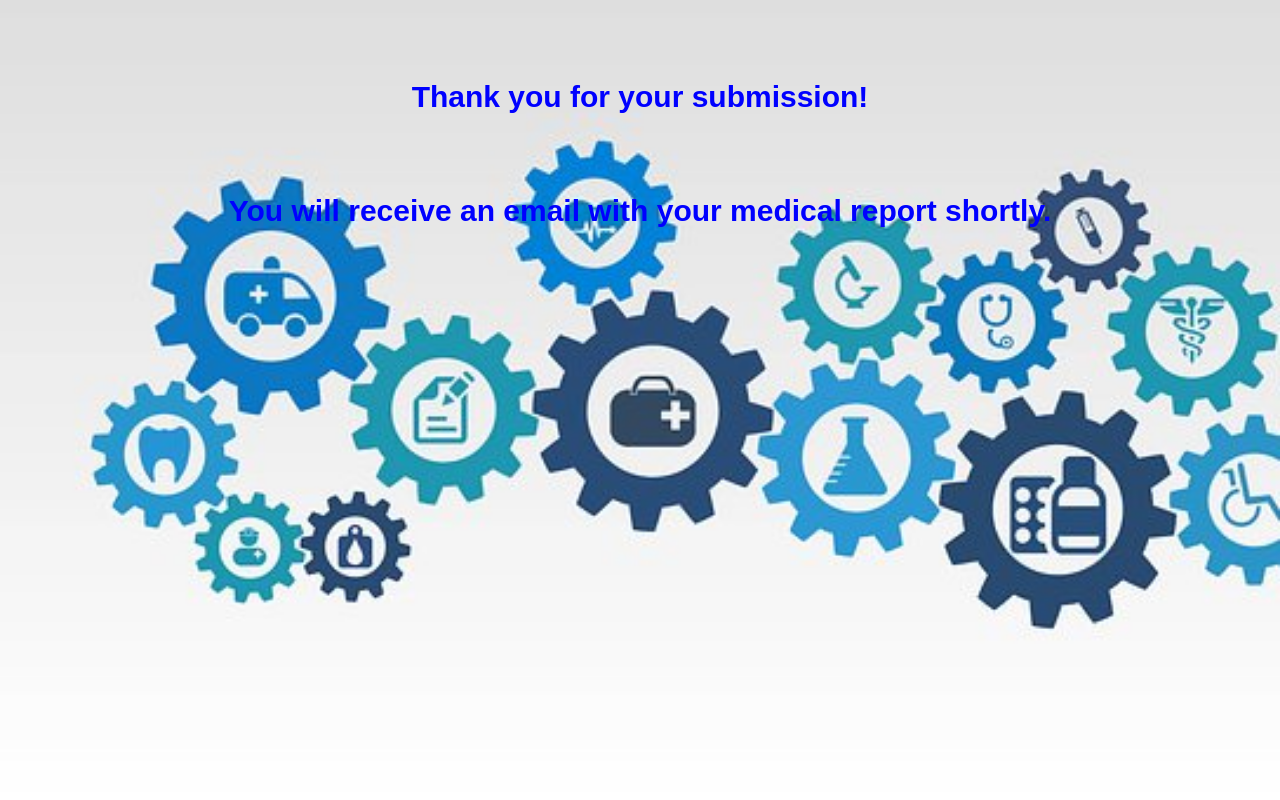
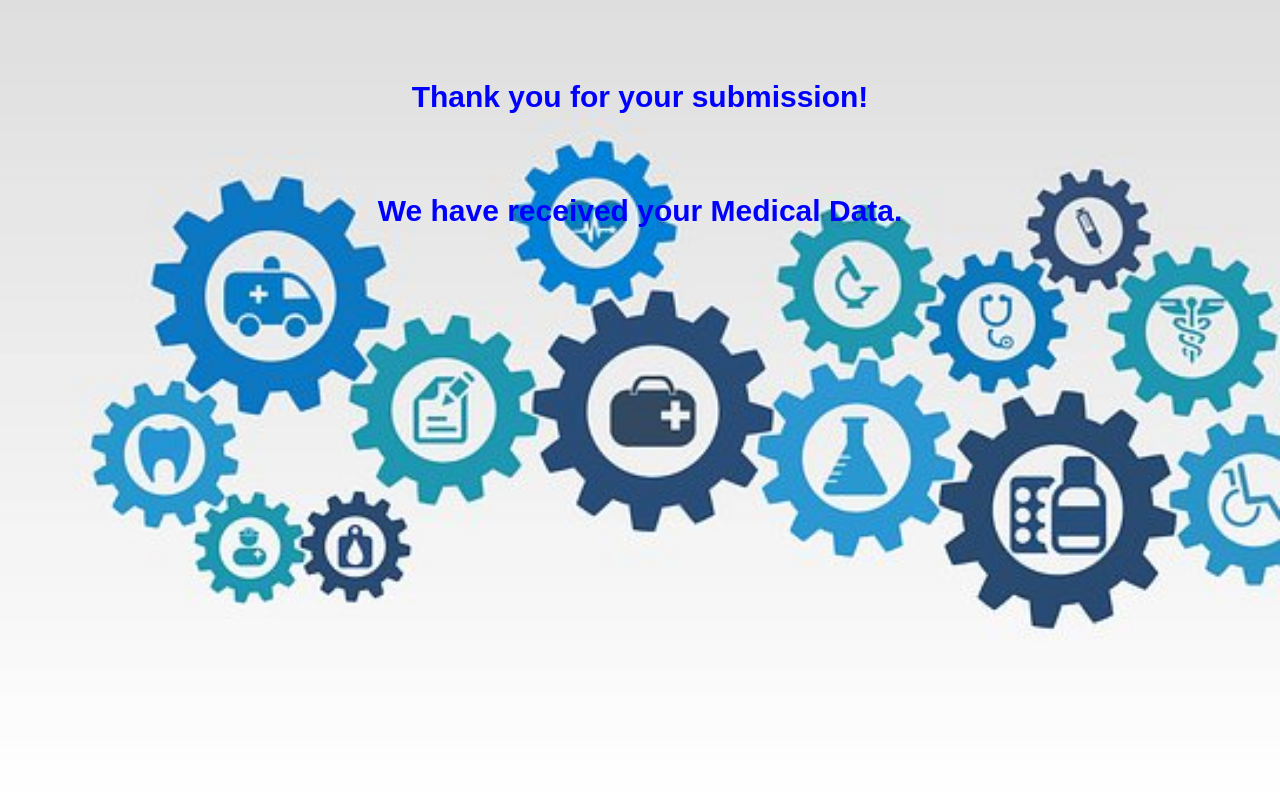
Before and after one commit to TamerAbdelatyAhmed/supportmedicalserviceprovider, a Flask app: template templates/success.html in a window 1280 px wide. Run offline with Flask 2, Linux system fonts and the light colour scheme; the template is opened without the code that fills it, so the values that code supplies are empty.

Commit message:
Update success.html

```diff
--- a/templates/success.html
+++ b/templates/success.html
@@ -7,7 +7,7 @@
     <body>
       <div class="container">
         <h1> Thank you for your submission!</h1>
-          <h1>You will receive an email with your medical report shortly.
+          <h1>We have received your Medical Data.
         </h1>
       </div>
     </body>
```
